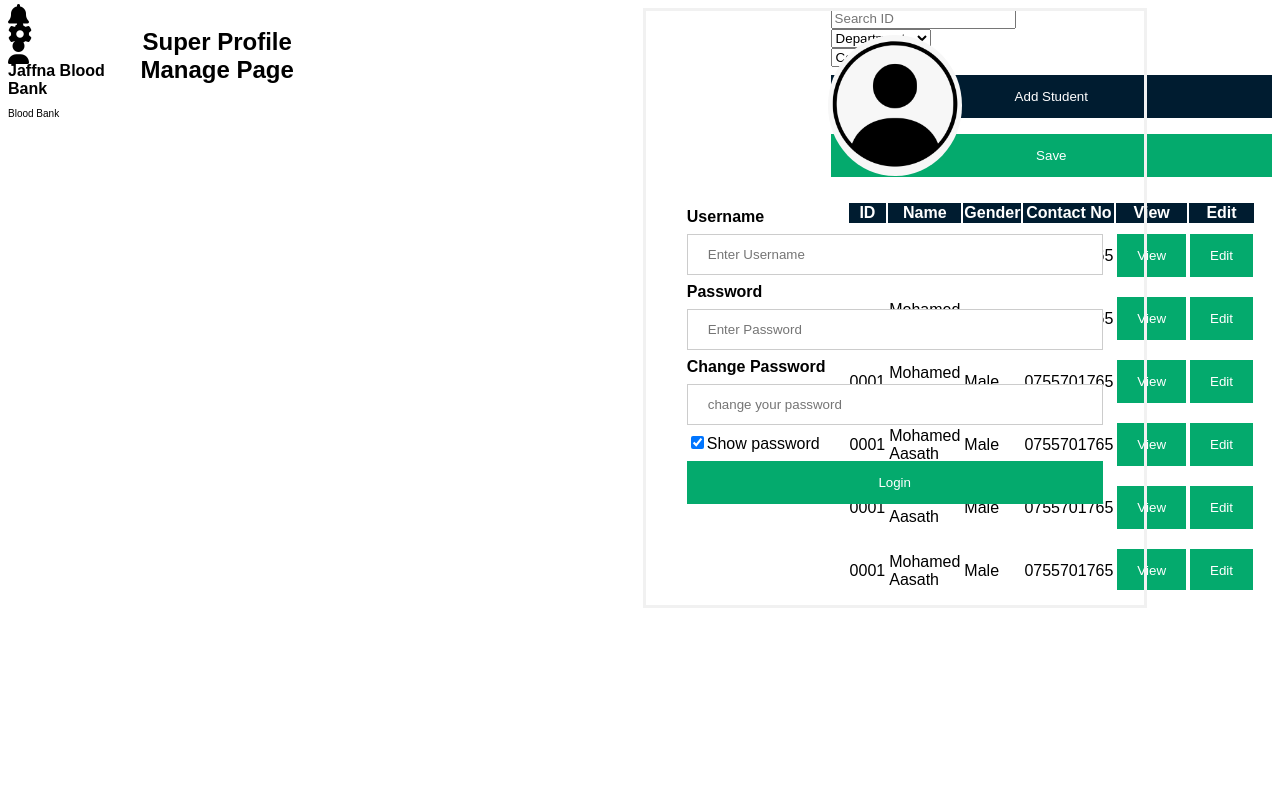
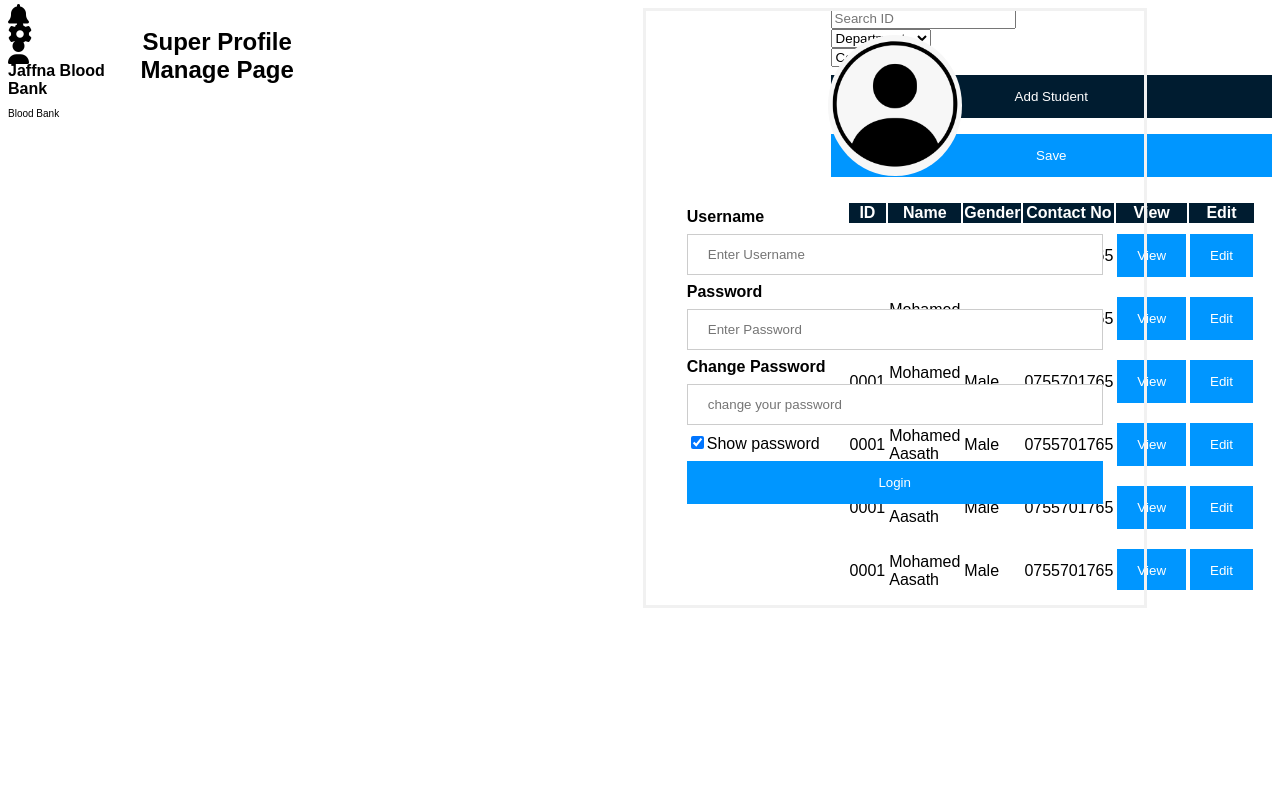
Before and after one commit to smaasath/BloodLife, a PHP site: page /DashboardFiles/AdminFiles/AdminProfile.php in a window 1280 px wide. Shown: the top 791 px of the page. Run offline with PHP 8.4, Linux system fonts and the light colour scheme.

Commit message:
button color is changed

```diff
--- a/DashboardFiles/AdminFiles/AdminProfile.php
+++ b/DashboardFiles/AdminFiles/AdminProfile.php
@@ -39,7 +39,7 @@ Click nbfs://nbhost/SystemFileSystem/Templates/Scripting/EmptyPHPWebPage.php to
             }
 
             button {
-              background-color: #04AA6D;
+              background-color: #0096FF;
               color: white;
               padding: 14px 20px;
               margin: 8px 0;
```
